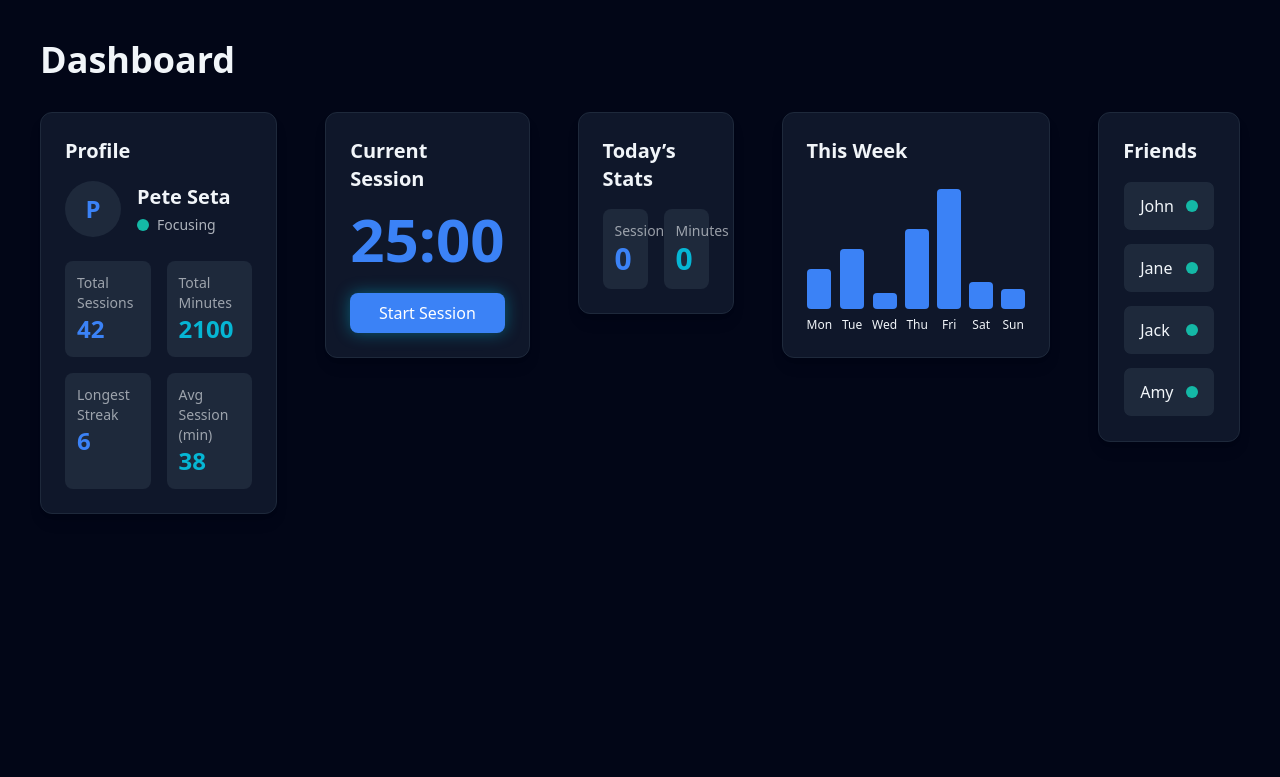
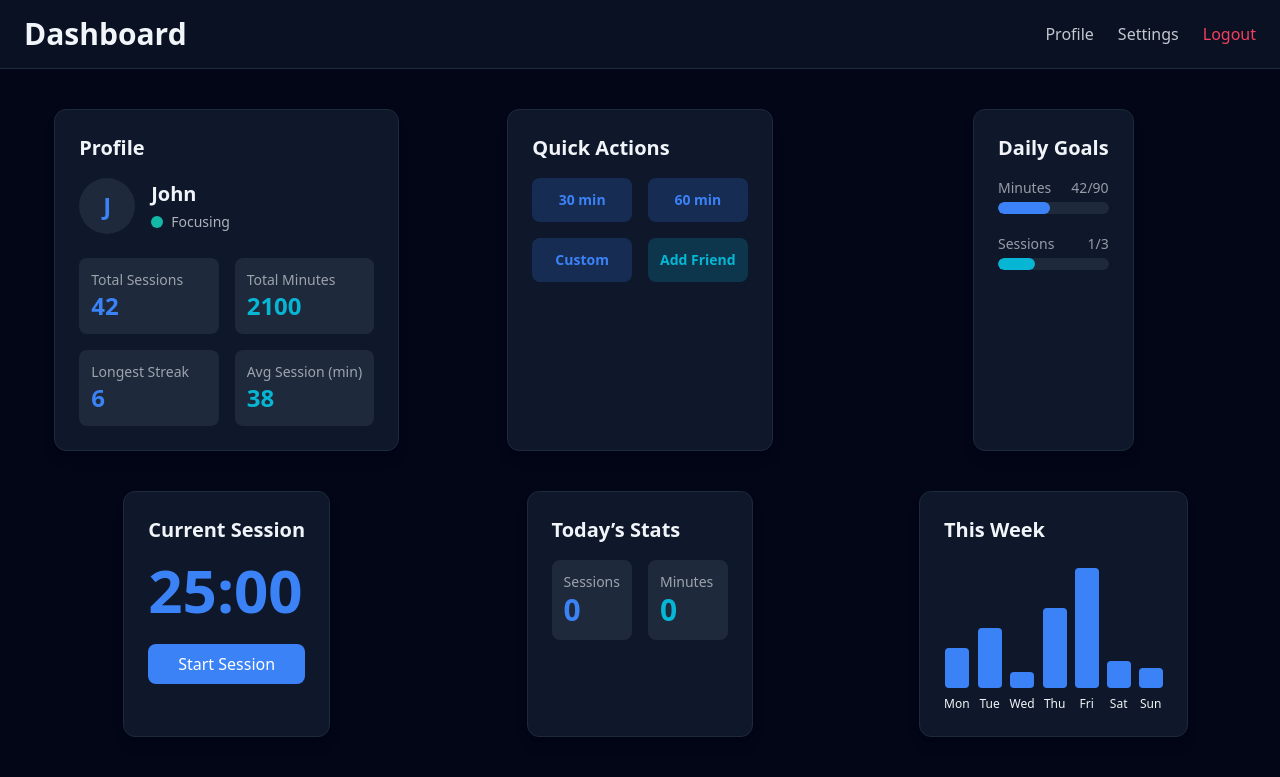
Before and after one commit to hanson777/FocusLink, a React app in the folder frontend/: page / in a window 1280 px wide. Shown: the top 777 px of the page. Built offline with nearby package versions, Linux system fonts and the light colour scheme; the HTML template or start-up script is replaced by a standard one.

Commit message:
change layout

```diff
--- a/frontend/src/App.jsx
+++ b/frontend/src/App.jsx
@@ -3,40 +3,52 @@ import TodayStatsCard from "./components/Stats/TodayStatsCard";
 import WeeklyStatsCard from "./components/Stats/WeeklyStatsCard";
 import FriendsCard from "./components/FriendsFeed/FriendsCard";
 import UserProfileCard from "./components/UserProfile/UserProfileCard";
+import Navbar from "./components/Navbar/Navbar";
+import DailyGoalCard from "./components/Goals/DailyGoalCard";
+import QuickActionsCard from "./components/QuickActions/QuickActionsCard";
 
 export default function App() {
   return (
-    <div className="min-h-screen bg-bg text-text p-10">
-      <h1 className="text-4xl font-bold text-textLight mb-8">Dashboard</h1>
+    <div className="min-h-screen bg-bg text-text">
 
-      <div className="flex justify-center gap-12">
+      <Navbar />
 
-        <div className="max-w-md">
+      <main className="p-10">
+        <div className="
+          grid gap-10
+          grid-cols-1
+          md:grid-cols-2
+          xl:grid-cols-3
+          2xl:grid-cols-5
+          justify-items-center
+        ">
+
           <UserProfileCard />
-        </div>
 
-        <div className="max-w-md">
+          <QuickActionsCard />
+
+          <DailyGoalCard
+            dailyMinutesGoal={90}
+            dailySessionsGoal={3}
+            minutesToday={42}
+            sessionsToday={1}
+          />
+
           <TimerCard
             timeLeft="25:00"
             active={false}
             onStart={() => console.log("Start")}
             onEnd={() => console.log("End")}
           />
-        </div>
 
-        <div className="max-w-md">
           <TodayStatsCard />
-        </div>
 
-        <div className="max-w-md">
           <WeeklyStatsCard />
-        </div>
 
-        <div className="max-w-md">
           <FriendsCard />
-        </div>
 
         </div>
+      </main>
 
     </div>
   );
--- /dev/null
+++ b/frontend/src/components/Goals/DailyGoalCard.jsx
@@ -0,0 +1,47 @@
+export default function DailyGoalCard({
+  dailyMinutesGoal = 90,
+  dailySessionsGoal = 3,
+  minutesToday = 45,
+  sessionsToday = 1
+}) {
+  const minutesPercent = Math.min((minutesToday / dailyMinutesGoal) * 100, 100);
+  const sessionsPercent = Math.min((sessionsToday / dailySessionsGoal) * 100, 100);
+
+  return (
+    <div className="card">
+      <h2 className="section-title">Daily Goals</h2>
+
+      <div className="space-y-5 mt-4">
+
+        <div>
+          <div className="flex justify-between text-sm text-textLight/60 mb-1">
+            <span>Minutes</span>
+            <span>{minutesToday}/{dailyMinutesGoal}</span>
+          </div>
+
+          <div className="w-full h-3 bg-surfaceLight rounded-lg overflow-hidden">
+            <div
+              className="h-full bg-primary rounded-lg transition-all duration-300"
+              style={{ width: `${minutesPercent}%` }}
+            ></div>
+          </div>
+        </div>
+
+        <div>
+          <div className="flex justify-between text-sm text-textLight/60 mb-1">
+            <span>Sessions</span>
+            <span>{sessionsToday}/{dailySessionsGoal}</span>
+          </div>
+
+          <div className="w-full h-3 bg-surfaceLight rounded-lg overflow-hidden">
+            <div
+              className="h-full bg-accent rounded-lg transition-all duration-300"
+              style={{ width: `${sessionsPercent}%` }}
+            ></div>
+          </div>
+        </div>
+
+      </div>
+    </div>
+  );
+}
--- a/frontend/src/components/Navbar/Navbar.jsx
+++ b/frontend/src/components/Navbar/Navbar.jsx
@@ -0,0 +1,17 @@
+import { useState } from "react";
+
+export default function Navbar() {
+  return (
+    <nav className="w-full bg-surface/70 backdrop-blur-md border-b border-surfaceLight px-6 py-4 flex justify-between items-center">
+      <h1 className="text-3xl font-bold text-textLight">
+        Dashboard
+      </h1>
+
+      <div className="flex items-center gap-6 text-textLight/80">
+        <button className="hover:text-textLight transition">Profile</button>
+        <button className="hover:text-textLight transition">Settings</button>
+        <button className="text-danger hover:text-danger/80 transition">Logout</button>
+      </div>
+    </nav>
+  );
+}
--- /dev/null
+++ b/frontend/src/components/QuickActions/QuickActionsCard.jsx
@@ -0,0 +1,64 @@
+export default function QuickActionsCard({
+  onStart30 = () => {},
+  onStart60 = () => {},
+  onAddFriend = () => {},
+  onStartCustom = () => {}
+}) {
+  return (
+    <div className="card">
+      <h2 className="section-title">Quick Actions</h2>
+
+      <div className="grid grid-cols-2 gap-4 mt-4">
+
+        <button
+          onClick={onStart30}
+          className="
+            bg-primary/20 text-primary
+            hover:bg-primary/30
+            p-3 rounded-lg text-sm font-semibold
+            transition
+          "
+        >
+          30 min
+        </button>
+
+        <button
+          onClick={onStart60}
+          className="
+            bg-primary/20 text-primary
+            hover:bg-primary/30
+            p-3 rounded-lg text-sm font-semibold
+            transition
+          "
+        >
+          60 min
+        </button>
+
+        <button
+          onClick={onStartCustom}
+          className="
+            bg-primary/20 text-primary
+            hover:bg-primary/30
+            p-3 rounded-lg text-sm font-semibold
+            transition
+          "
+        >
+          Custom
+        </button>
+
+        <button
+          onClick={onAddFriend}
+          className="
+            bg-accent/20 text-accent
+            hover:bg-accent/30
+            p-3 rounded-lg text-sm font-semibold
+            transition
+          "
+        >
+          Add Friend
+        </button>
+
+      </div>
+    </div>
+  );
+}
--- a/frontend/src/components/UserProfile/UserProfileCard.jsx
+++ b/frontend/src/components/UserProfile/UserProfileCard.jsx
@@ -1,5 +1,5 @@
 export default function UserProfileCard({
-  username = "Pete Seta",
+  username = "John",
   status = "Focusing",
   lifetimeStats = {
     totalSessions: 42,
--- a/frontend/src/index.css
+++ b/frontend/src/index.css
@@ -16,7 +16,7 @@ body {
 }
 
 .btn-primary {
-  @apply bg-primary hover:bg-primaryLight text-white px-4 py-2 rounded-lg transition shadow-glow;
+  @apply bg-primary hover:bg-primaryLight text-white px-4 py-2 rounded-lg transition;
 }
 
 .btn-accent {
```
Lines whose indentation alone changed are shown as unchanged.
